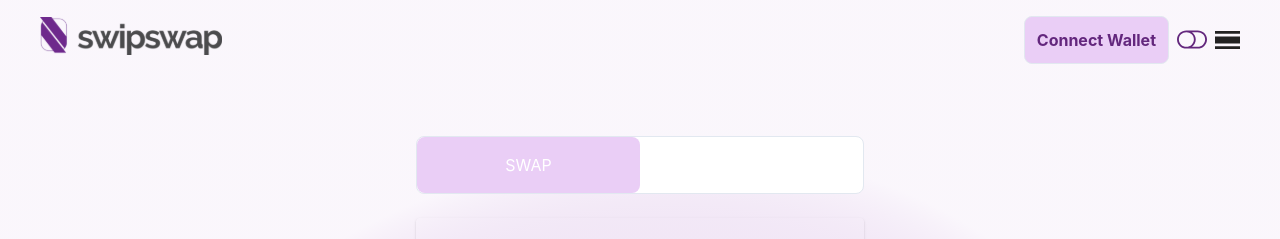
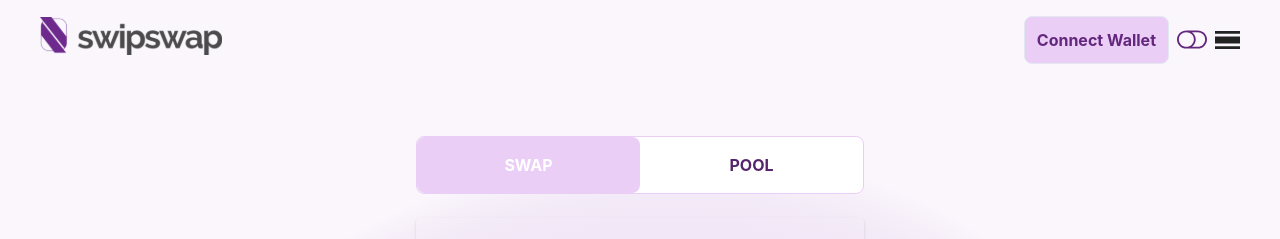
Before and after one commit to swipswap/webclient, a Next.js app: page / in a window 1280 px wide. Shown: the top 239 px of the page. Built offline with nearby package versions, Linux system fonts and the light colour scheme.

Commit message:
added style to switch button

```diff
--- a/components/Switch/index.tsx
+++ b/components/Switch/index.tsx
@@ -1,15 +1,16 @@
 import { useState } from "react"
 import { handleComponentSwitch } from "../handlers"
 
-export default function Switch({ MainComponent, OtherComponent, mainText, otherText, handleClick, lightTheme }){
+export default function Switch({MainComponent, OtherComponent, mainText, otherText, handleClick, lightTheme}){
     const [isMain, setIsMain] = useState(true)
-    const className=`w-1/2 ${isMain ? 'text-white' : 'text-swip-deep'} rounded-lg outline-none focus:outline-none p-4`
+    const styleCheck = lightTheme ? 'bg-white' : 'bg-swip-deep'
+
+    const className=`w-1/2 ${lightTheme ? 'text-swip-deep-500' : 'text-white'} rounded-lg outline-none focus:outline-none font-bold p-4`
     const translation = `transition duration-1000 ease-in-out transform ${isMain ? "" : "translate-x-full"}`
-		const switchClassName=`p-4 block w-1/2 ${ lightTheme ? 'bg-swip-light' : 'bg-swip-deep-500'} rounded-lg outline-none focus:outline-none absolute top-0 text-white ${translation}`
-		const themeBg = lightTheme ? 'bg-white' : 'bg-swip-deep'
+    const switchClassName=`rounded-lg p-4 block w-1/2 ${lightTheme ? 'bg-swip-light' : 'bg-swip-deep-500'} rounded-lg outline-none focus:outline-none absolute top-0 font-bold text-white ${translation}`
     return (
         <div className="w-full max-w-md m-auto h-480">
-            <div className={`w-full ${themeBg} rounded-lg border relative mb-6`}>
+            <div className={`w-full ${styleCheck} rounded-lg border border-swip-light relative mb-6`}>
                 <a>
                     <button name="main" className={className} onClick={handleComponentSwitch(true, setIsMain, handleClick)}>{mainText}</button>
                     <button name="other" className={className} onClick={handleComponentSwitch(false, setIsMain, handleClick)}>{otherText}</button>
```
